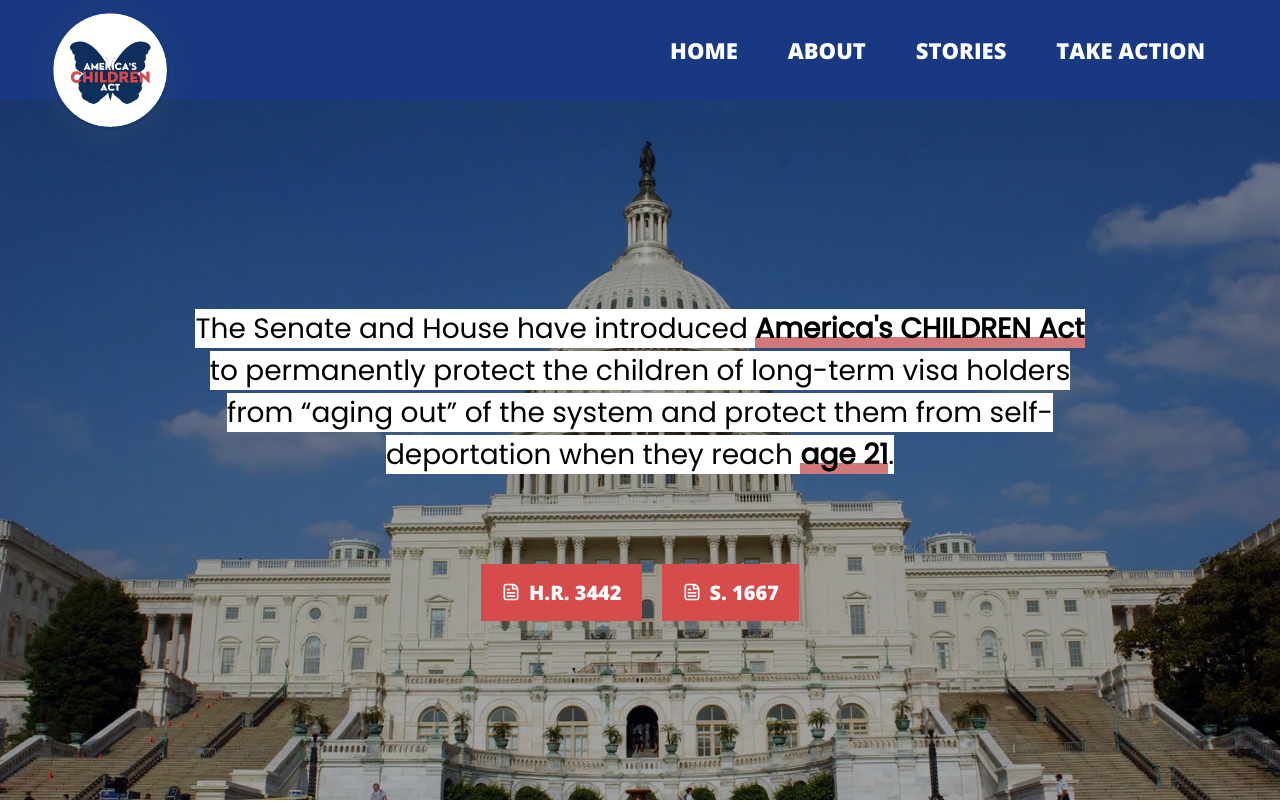
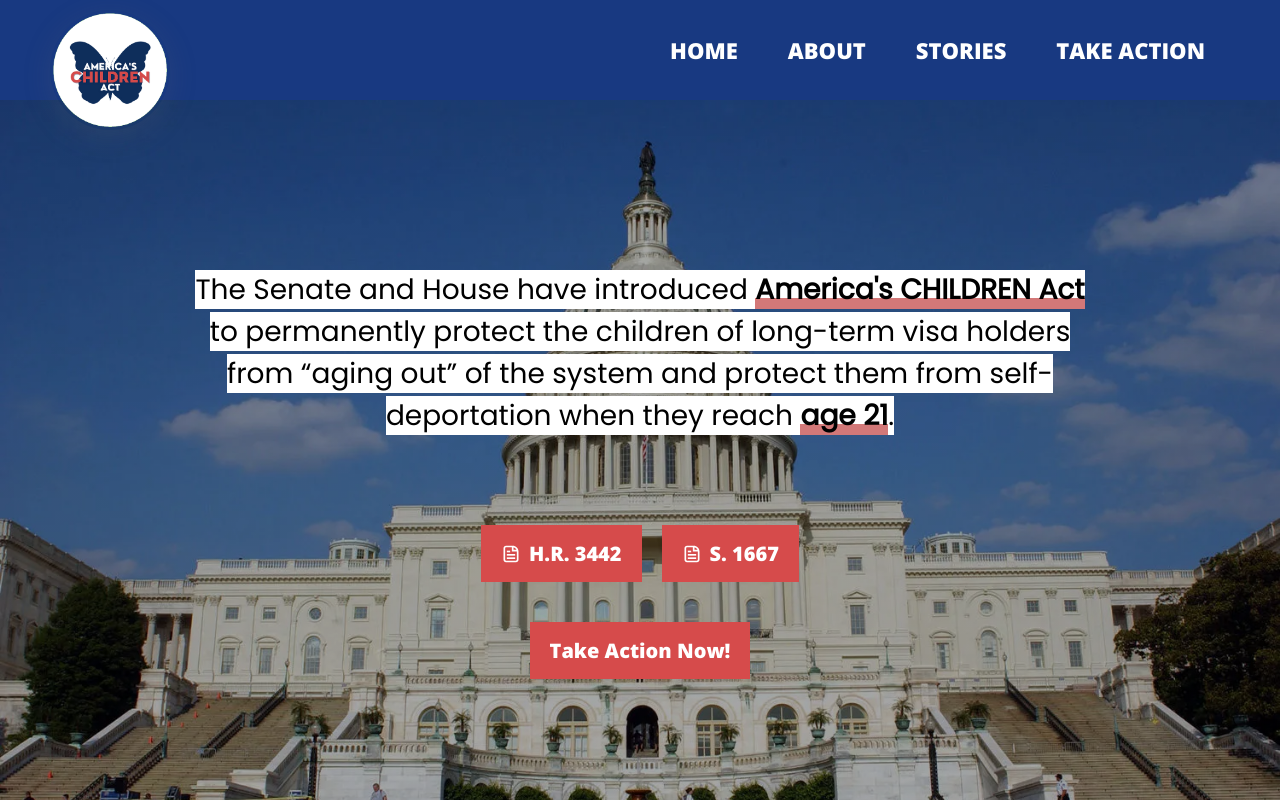
Before and after one commit to Improve-the-Dream/aca-website, a React (Create React App) app: page / in a window 1280 px wide. Shown: the top 802 px of the page. Built offline with nearby package versions, Linux system fonts and the light colour scheme; no server answers.

Commit message:
added take action button to home

```diff
--- a/src/App.js
+++ b/src/App.js
@@ -21,7 +21,7 @@
         actionRef={actionRef}
       />
       <div className="pages">
-        <Home refs={homeRef} />
+        <Home refs={homeRef} actionRef={actionRef} />
         <About refs={aboutRef} />
         <Stories refs={storiesRef} />
         <Action refs={actionRef} />
--- a/src/pages/Home.js
+++ b/src/pages/Home.js
@@ -1,5 +1,6 @@
 import React from "react";
 import { CgFileDocument } from "react-icons/cg";
+import { scrollToSection } from "../functions/Scroll";
 
 function Home(props) {
   return (
@@ -35,6 +36,9 @@
           <CgFileDocument /> S. 1667
         </button>
       </div>
+      <button onClick={() => scrollToSection(props.actionRef)}>
+        Take Action Now!
+      </button>
     </div>
   );
 }
```
Also changed, not shown: 1 other file (tests, documents, lock files or other folders).
